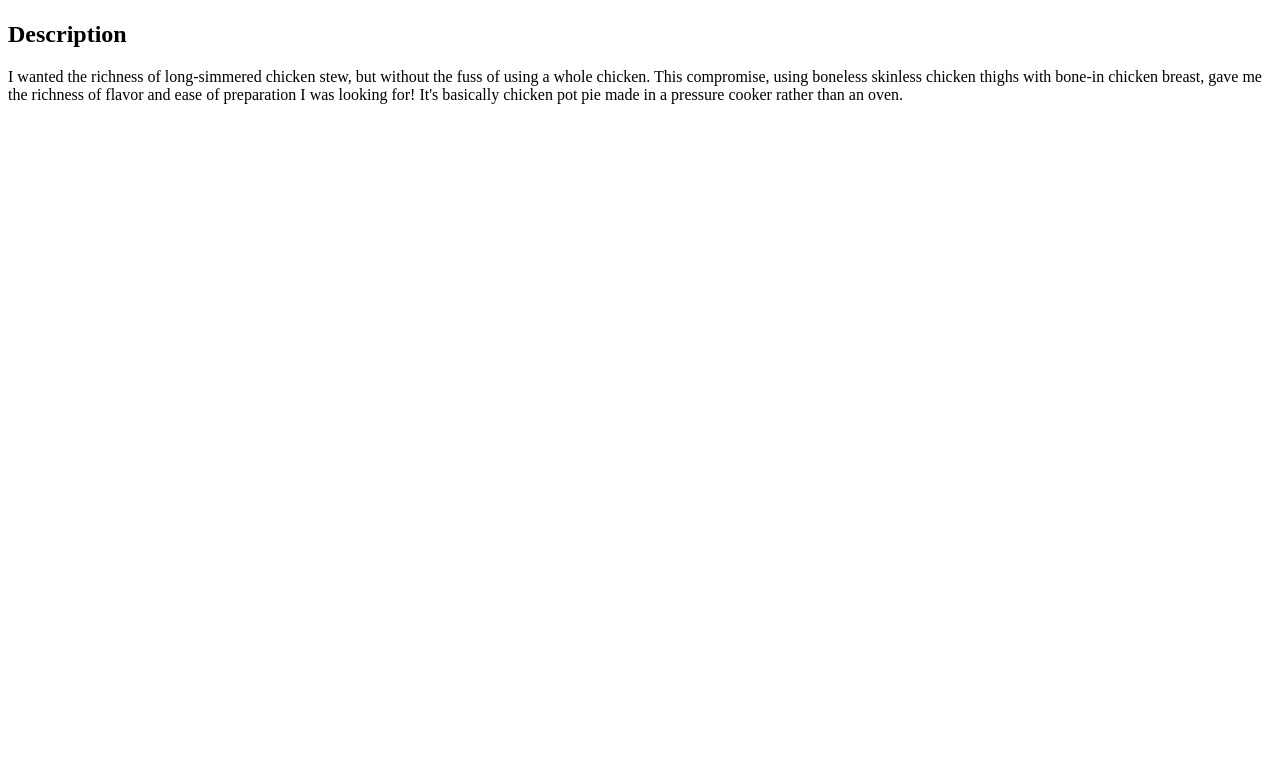
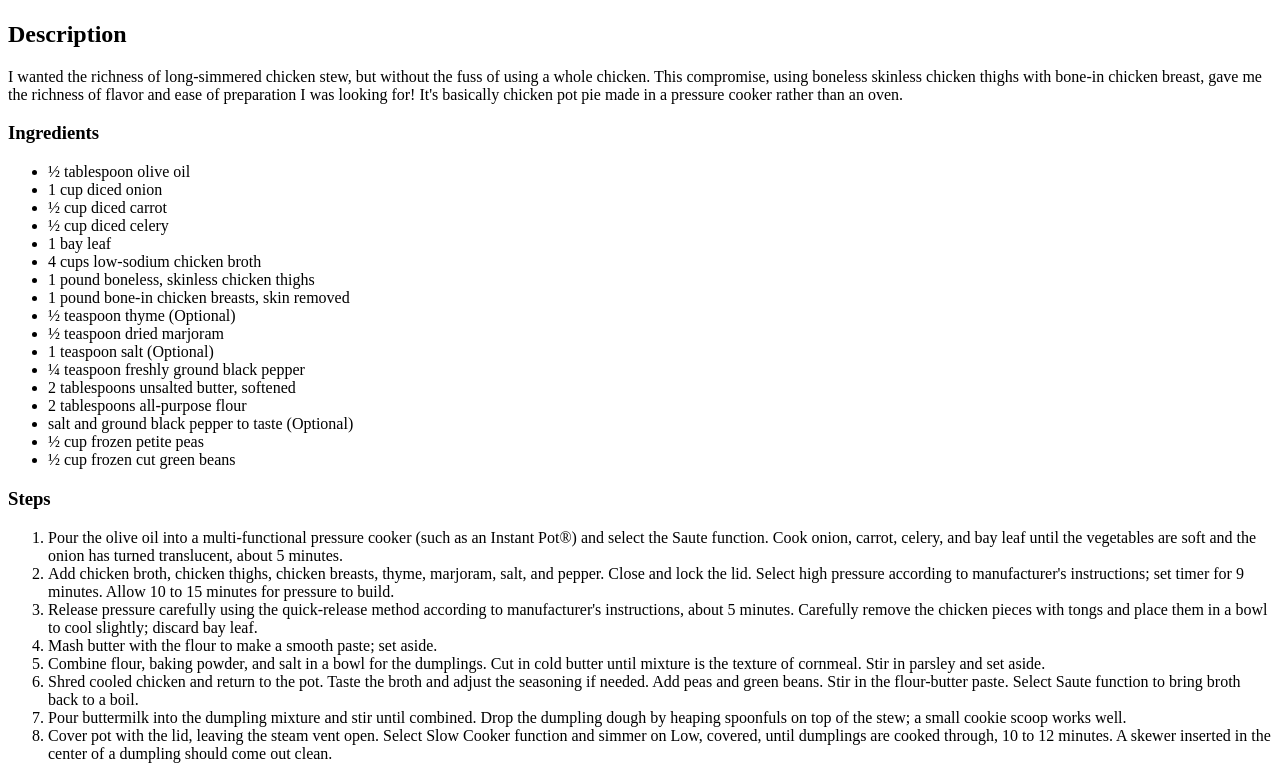
Before and after one commit to Windese/The-Odin-Project, a plain HTML site: page instantPot.html in a window 1280 px wide. Shown: the part 483-1262 px from the top of the page. Before the commit the page ends 800 px from the top, so only its background shows below. Drawn offline with Linux system fonts and the light colour scheme.

Commit message:
First Commit
Added Ingredients list and steps!

```diff
--- a/instantPot.html
+++ b/instantPot.html
@@ -11,5 +11,35 @@
         <img src = "https://tinyurl.com/2s39kwaf" width = "400px" height = "400px">
     <h2>Description</h2>
         <p>I wanted the richness of long-simmered chicken stew, but without the fuss of using a whole chicken. This compromise, using boneless skinless chicken thighs with bone-in chicken breast, gave me the richness of flavor and ease of preparation I was looking for! It's basically chicken pot pie made in a pressure cooker rather than an oven.</p>
-</body>
+    <h3>Ingredients</h3>
+        <ul>
+            <li>½ tablespoon olive oil</li>
+            <li>1 cup diced onion</li>
+            <li>½ cup diced carrot</li>
+            <li>½ cup diced celery</li>
+            <li>1 bay leaf</li>
+            <li>4 cups low-sodium chicken broth</li>
+            <li>1 pound boneless, skinless chicken thighs</li>
+            <li>1 pound bone-in chicken breasts, skin removed</li>
+            <li>½ teaspoon thyme (Optional)</li>
+            <li>½ teaspoon dried marjoram</li>
+            <li>1 teaspoon salt (Optional)</li>
+            <li>¼ teaspoon freshly ground black pepper</li>
+            <li>2 tablespoons unsalted butter, softened</li>
+            <li>2 tablespoons all-purpose flour</li>
+            <li>salt and ground black pepper to taste (Optional)</li>
+            <li>½ cup frozen petite peas</li>
+            <li>½ cup frozen cut green beans</li>
+        </ul>
+    <h3>Steps</h3>
+        <ol>
+            <li>Pour the olive oil into a multi-functional pressure cooker (such as an Instant Pot®) and select the Saute function. Cook onion, carrot, celery, and bay leaf until the vegetables are soft and the onion has turned translucent, about 5 minutes.            </li>
+            <li>Add chicken broth, chicken thighs, chicken breasts, thyme, marjoram, salt, and pepper. Close and lock the lid. Select high pressure according to manufacturer's instructions; set timer for 9 minutes. Allow 10 to 15 minutes for pressure to build.</li>
+            <li>Release pressure carefully using the quick-release method according to manufacturer's instructions, about 5 minutes. Carefully remove the chicken pieces with tongs and place them in a bowl to cool slightly; discard bay leaf.</li>
+            <li>Mash butter with the flour to make a smooth paste; set aside.</li>
+            <li>Combine flour, baking powder, and salt in a bowl for the dumplings. Cut in cold butter until mixture is the texture of cornmeal. Stir in parsley and set aside.</li>
+            <li>Shred cooled chicken and return to the pot. Taste the broth and adjust the seasoning if needed. Add peas and green beans. Stir in the flour-butter paste. Select Saute function to bring broth back to a boil.</li>
+            <li>Pour buttermilk into the dumpling mixture and stir until combined. Drop the dumpling dough by heaping spoonfuls on top of the stew; a small cookie scoop works well.</li>
+            <li>Cover pot with the lid, leaving the steam vent open. Select Slow Cooker function and simmer on Low, covered, until dumplings are cooked through, 10 to 12 minutes. A skewer inserted in the center of a dumpling should come out clean.</li>
+        </ol>
 </html>
```
Also changed, not shown: beefStew.html (+24 -1 lines), index.html (+0 -1 lines), thaiSoup.html (+23 -0 lines).
